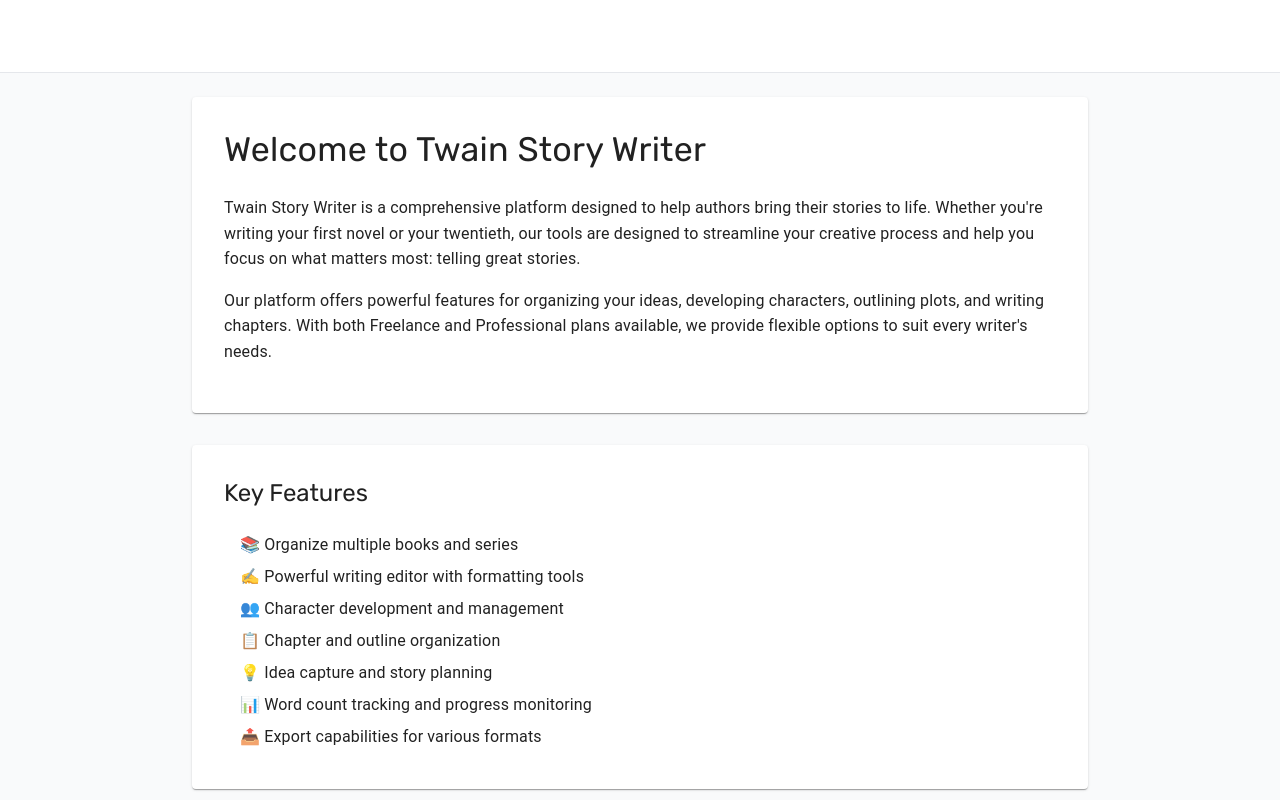
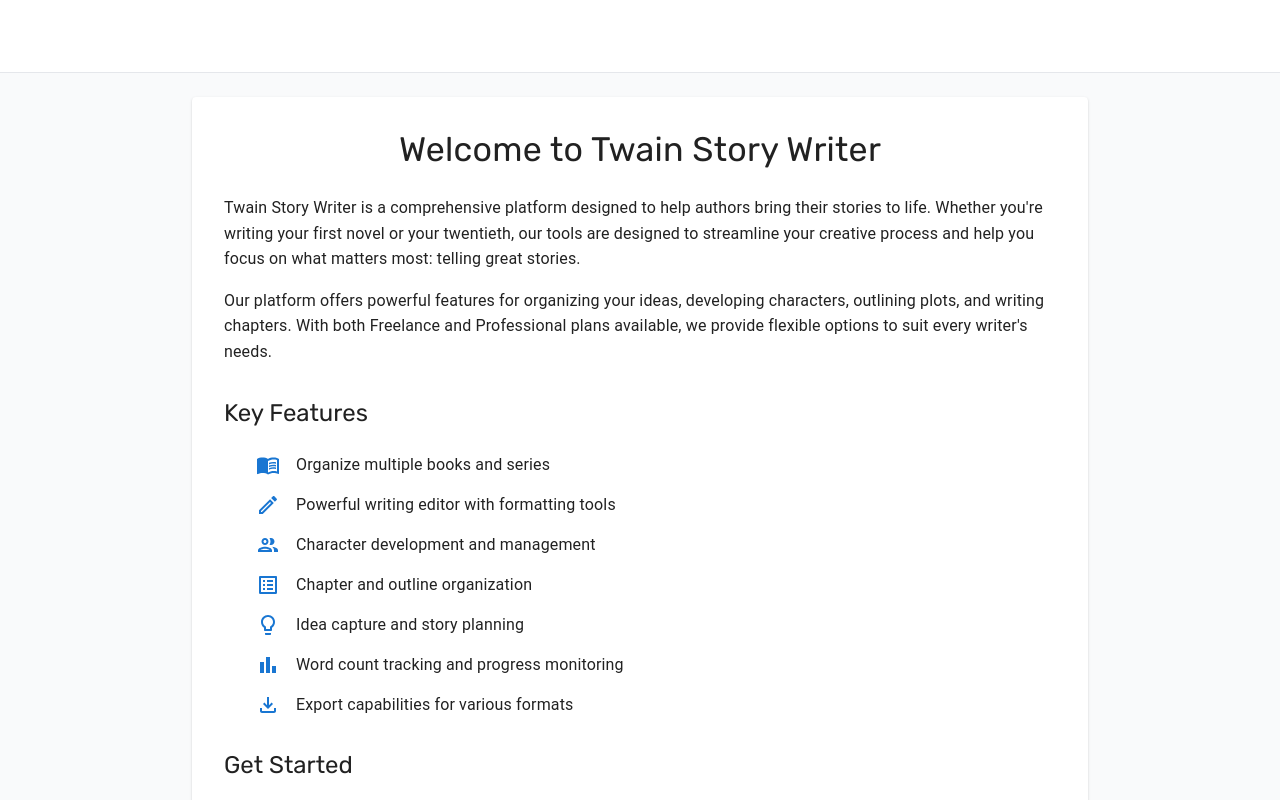
Before and after one commit to sjamesmccarthy/twainstorywriter, a Next.js app: page /about in a window 1280 px wide. Shown: the part 300-1100 px from the top of the page. Built offline with nearby package versions, Linux system fonts and the light colour scheme; no server answers; some icons are missing; a web font is replaced by a local one.

Commit message:
general cleanup

```diff
--- a/pages/auth/signin.tsx
+++ b/pages/auth/signin.tsx
@@ -36,7 +36,7 @@ export default function SignInPage() {
 
     try {
       const result = await signIn("google", {
-        callbackUrl: "/",
+        callbackUrl: "/bookshelf",
         redirect: false,
       });
 
@@ -47,7 +47,7 @@ export default function SignInPage() {
         if (result.url.includes("/auth/signup")) {
           router.push(result.url);
         } else {
-          router.push(result.url || "/");
+          router.push(result.url || "/bookshelf");
         }
       }
     } catch (err) {
--- a/src/app/about/page.tsx
+++ b/src/app/about/page.tsx
@@ -4,6 +4,15 @@ import React from "react";
 import { useSession, signOut } from "next-auth/react";
 import { useRouter } from "next/navigation";
 import { Typography, Paper, Box } from "@mui/material";
+import {
+  MenuBookOutlined,
+  EditOutlined,
+  PeopleOutlined,
+  ListAltOutlined,
+  LightbulbOutlined,
+  BarChartOutlined,
+  FileDownloadOutlined,
+} from "@mui/icons-material";
 import TwainPageHeader from "@/components/TwainPageHeader";
 import TwainPageFooter from "@/components/TwainPageFooter";
 import TwainProfileMenu from "@/components/TwainProfileMenu";
@@ -15,7 +24,7 @@ const AboutPage: React.FC = () => {
   const { planType } = useUserPreferences();
 
   const handleBackClick = () => {
-    router.push("/twain-story-builder");
+    router.push("/bookshelf");
   };
 
   const handleAccountSettings = () => {
@@ -24,6 +33,10 @@ const AboutPage: React.FC = () => {
 
   const handleFeedback = () => {
     router.push("/feedback");
+  };
+
+  const handleHelp = () => {
+    router.push("/help");
   };
 
   const handleLogout = () => {
@@ -48,6 +61,7 @@ const AboutPage: React.FC = () => {
             planType={planType}
             onAccountSettings={handleAccountSettings}
             onFeedback={handleFeedback}
+            onHelp={handleHelp}
             onLogout={handleLogout}
           />
         )}
@@ -56,10 +70,14 @@ const AboutPage: React.FC = () => {
       {/* Main Content */}
       <div className="flex-1 p-6 bg-gray-50">
         <div className="max-w-4xl mx-auto">
-          <Paper elevation={1} sx={{ p: 4, mb: 4 }}>
+          <Paper elevation={1} sx={{ p: 4 }}>
             <Typography
               variant="h4"
-              sx={{ mb: 3, fontFamily: "'Rubik', sans-serif" }}
+              sx={{
+                mb: 3,
+                fontFamily: "'Rubik', sans-serif",
+                textAlign: "center",
+              }}
             >
               Welcome to Twain Story Writer
             </Typography>
@@ -70,50 +88,67 @@ const AboutPage: React.FC = () => {
               streamline your creative process and help you focus on what
               matters most: telling great stories.
             </Typography>
-            <Typography variant="body1" sx={{ mb: 2, lineHeight: 1.6 }}>
+            <Typography variant="body1" sx={{ mb: 4, lineHeight: 1.6 }}>
               Our platform offers powerful features for organizing your ideas,
               developing characters, outlining plots, and writing chapters. With
               both Freelance and Professional plans available, we provide
               flexible options to suit every writer&apos;s needs.
             </Typography>
-          </Paper>
 
-          <Paper elevation={1} sx={{ p: 4, mb: 4 }}>
             <Typography
               variant="h5"
-              sx={{ mb: 3, fontFamily: "'Rubik', sans-serif" }}
+              sx={{ mb: 3, mt: 4, fontFamily: "'Rubik', sans-serif" }}
             >
               Key Features
             </Typography>
-            <Box component="ul" sx={{ pl: 2 }}>
-              <Typography component="li" sx={{ mb: 1 }}>
-                📚 Organize multiple books and series
-              </Typography>
-              <Typography component="li" sx={{ mb: 1 }}>
-                ✍️ Powerful writing editor with formatting tools
-              </Typography>
-              <Typography component="li" sx={{ mb: 1 }}>
-                👥 Character development and management
-              </Typography>
-              <Typography component="li" sx={{ mb: 1 }}>
-                📋 Chapter and outline organization
-              </Typography>
-              <Typography component="li" sx={{ mb: 1 }}>
-                💡 Idea capture and story planning
-              </Typography>
-              <Typography component="li" sx={{ mb: 1 }}>
-                📊 Word count tracking and progress monitoring
-              </Typography>
-              <Typography component="li" sx={{ mb: 1 }}>
-                📤 Export capabilities for various formats
-              </Typography>
+            <Box sx={{ pl: 4, mb: 4 }}>
+              <Box sx={{ display: "flex", alignItems: "center", mb: 2 }}>
+                <MenuBookOutlined sx={{ mr: 2, color: "primary.main" }} />
+                <Typography variant="body1">
+                  Organize multiple books and series
+                </Typography>
+              </Box>
+              <Box sx={{ display: "flex", alignItems: "center", mb: 2 }}>
+                <EditOutlined sx={{ mr: 2, color: "primary.main" }} />
+                <Typography variant="body1">
+                  Powerful writing editor with formatting tools
+                </Typography>
+              </Box>
+              <Box sx={{ display: "flex", alignItems: "center", mb: 2 }}>
+                <PeopleOutlined sx={{ mr: 2, color: "primary.main" }} />
+                <Typography variant="body1">
+                  Character development and management
+                </Typography>
+              </Box>
+              <Box sx={{ display: "flex", alignItems: "center", mb: 2 }}>
+                <ListAltOutlined sx={{ mr: 2, color: "primary.main" }} />
+                <Typography variant="body1">
+                  Chapter and outline organization
+                </Typography>
+              </Box>
+              <Box sx={{ display: "flex", alignItems: "center", mb: 2 }}>
+                <LightbulbOutlined sx={{ mr: 2, color: "primary.main" }} />
+                <Typography variant="body1">
+                  Idea capture and story planning
+                </Typography>
+              </Box>
+              <Box sx={{ display: "flex", alignItems: "center", mb: 2 }}>
+                <BarChartOutlined sx={{ mr: 2, color: "primary.main" }} />
+                <Typography variant="body1">
+                  Word count tracking and progress monitoring
+                </Typography>
+              </Box>
+              <Box sx={{ display: "flex", alignItems: "center", mb: 2 }}>
+                <FileDownloadOutlined sx={{ mr: 2, color: "primary.main" }} />
+                <Typography variant="body1">
+                  Export capabilities for various formats
+                </Typography>
+              </Box>
             </Box>
-          </Paper>
 
-          <Paper elevation={1} sx={{ p: 4 }}>
             <Typography
               variant="h5"
-              sx={{ mb: 3, fontFamily: "'Rubik', sans-serif" }}
+              sx={{ mb: 3, mt: 4, fontFamily: "'Rubik', sans-serif" }}
             >
               Get Started
             </Typography>
--- a/src/app/account-settings/page.tsx
+++ b/src/app/account-settings/page.tsx
@@ -133,7 +133,7 @@ const AccountSettingsPage: React.FC = () => {
 
   // Profile menu handlers
   const handleBackToBookshelf = () => {
-    router.push("/twain-story-builder");
+    router.push("/bookshelf");
   };
 
   const handleAbout = () => {
--- a/src/app/twain-story-builder/page.tsx
+++ b/src/app/bookshelf/page.tsx
@@ -1,5 +1,5 @@
 import TwainStoryBuilder from "@/components/TwainStoryBuilder";
 
-export default function TwainStoryBuilderPage() {
+export default function BookShelfPage() {
   return <TwainStoryBuilder />;
 }
--- a/src/app/help/page.tsx
+++ b/src/app/help/page.tsx
@@ -23,7 +23,7 @@ const HelpPage: React.FC = () => {
   const [expanded, setExpanded] = useState<string | false>(false);
 
   const handleBackToBookshelf = () => {
-    router.push("/twain-story-builder");
+    router.push("/bookshelf");
   };
 
   const handleAccountSettings = () => {
--- a/src/app/page.tsx
+++ b/src/app/page.tsx
@@ -1,4 +1,26 @@
+"use client";
+
+import { useSession } from "next-auth/react";
+import { useRouter } from "next/navigation";
+import { useEffect } from "react";
 import TwainStoryBuilder from "@/components/TwainStoryBuilder";
+
 export default function Home() {
+  const { data: session, status } = useSession();
+  const router = useRouter();
+
+  useEffect(() => {
+    // If user is authenticated, redirect to book-shelf
+    if (status === "authenticated" && session) {
+      router.push("/bookshelf");
+    }
+  }, [session, status, router]);
+
+  // Show loading or the landing page for unauthenticated users
+  if (status === "loading") {
+    return <div>Loading...</div>;
+  }
+
+  // For unauthenticated users, show the main landing page
   return <TwainStoryBuilder />;
 }
--- a/src/app/terms/page.tsx
+++ b/src/app/terms/page.tsx
@@ -15,7 +15,7 @@ const TermsAndConditionsPage: React.FC = () => {
   const { planType } = useUserPreferences();
 
   const handleBackToBookshelf = () => {
-    router.push("/twain-story-builder");
+    router.push("/bookshelf");
   };
 
   const handleAccountSettings = () => {
--- a/src/data/users.json
+++ b/src/data/users.json
@@ -8,11 +8,11 @@
       "provider": "google",
       "provider_id": "113768389736967786437",
       "account_created_at": "",
-      "last_login_at": "2025-10-01T17:10:45.373Z",
-      "login_count": 4,
+      "last_login_at": "2025-10-01T20:38:10.991Z",
+      "login_count": 6,
       "status": "active",
       "created_at": "",
-      "updated_at": "2025-10-01T17:10:45.373Z",
+      "updated_at": "2025-10-01T20:38:10.991Z",
       "is_admin": true
     }
   ]
```
Also changed, not shown: src/app/feedback/page.tsx (+9 -2 lines), src/app/storywriter/page.tsx (added, +79 -0 lines), src/components/TwainProfileMenu.tsx (+58 -6 lines), src/components/TwainStoryBuilder.tsx (+14 -2 lines).
